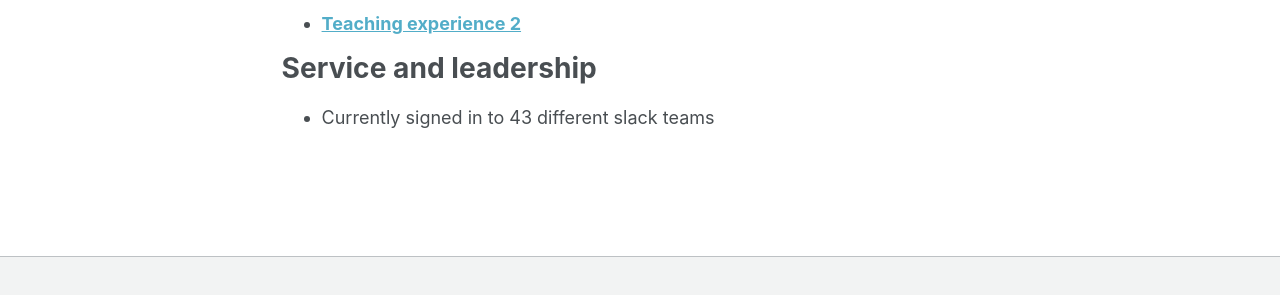
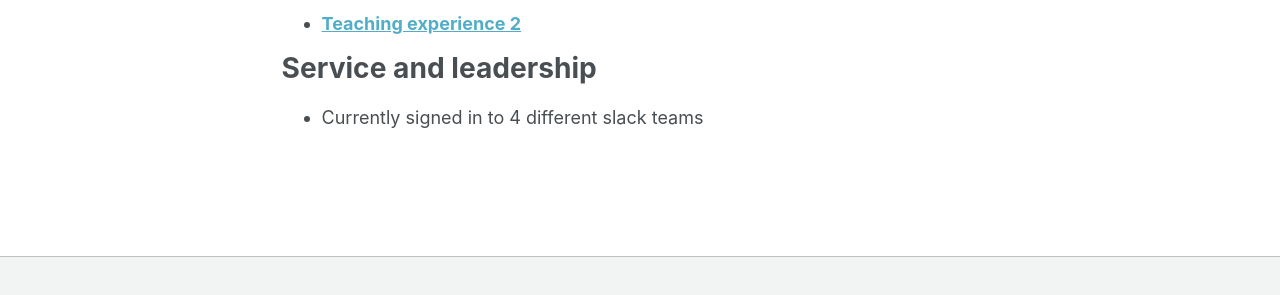
Before and after one commit to edmond-yeboah/edmond-yeboah.github.io, a Jekyll site: the page built from _pages/cv.md, in a window 1280 px wide and 900 px high, scrolled down 1320 px. Shown: the part 553-848 px from the top of the window. Built offline with Jekyll 4.4.1, drawn with Linux system fonts in a browser that asks for light colours.

Commit message:
anothe one

```diff
--- a/_pages/cv.md
+++ b/_pages/cv.md
@@ -56,4 +56,4 @@ Teaching
 
 Service and leadership
 ======
-* Currently signed in to 43 different slack teams
+* Currently signed in to 4 different slack teams
```
